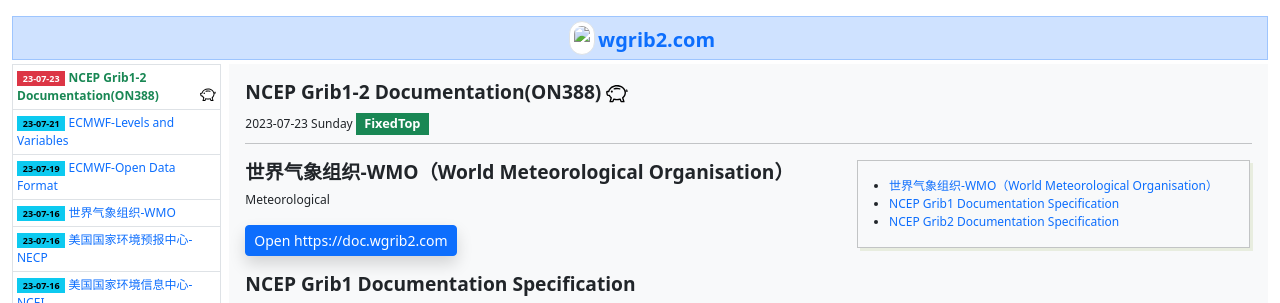
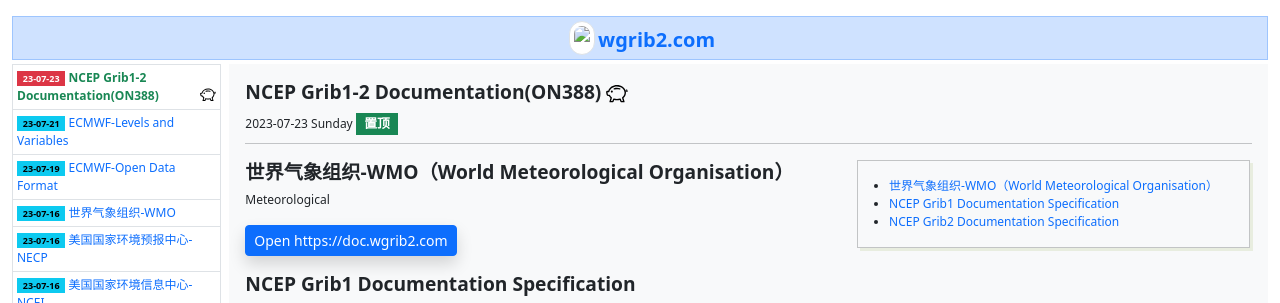
Before and after one commit to helloyuzz/wgrib2.com, a Jekyll site: the page built from _posts/2023-07-23-NCEP Office Note 388.md, in a window 1280 px wide. Shown: the top 303 px of the page. Built offline with Jekyll 4.4.1, drawn with Linux system fonts in a browser that asks for light colours.

Commit message:
Update post.html

```diff
--- a/_layouts/post.html
+++ b/_layouts/post.html
@@ -19,7 +19,7 @@
         </h3>
         {{ page.date | date: "%Y-%m-%d %A" }}
         {% if page.fixtop == true %}
-        <span class="badge text-bg-success rounded-0 fs-8">FixedTop</span>
+        <span class="badge text-bg-success rounded-0 fs-8">置顶</span>
         {% endif %}
         <hr class="mt-2 mb-3">
         <div showContent="true" class="">
```
